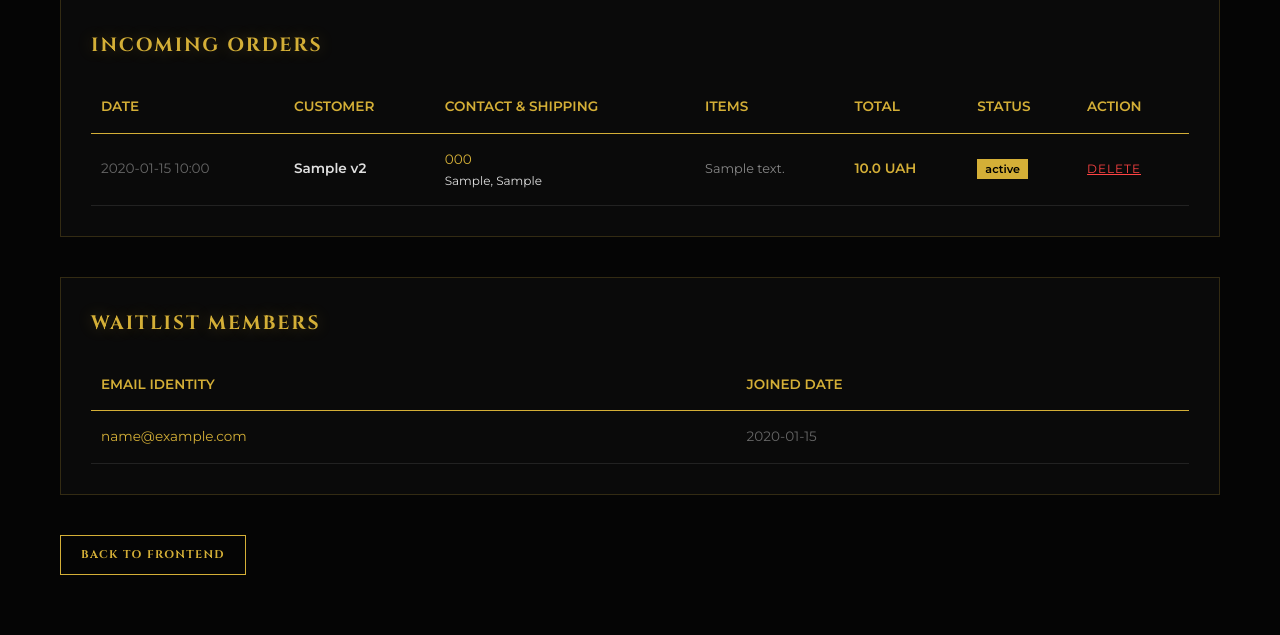
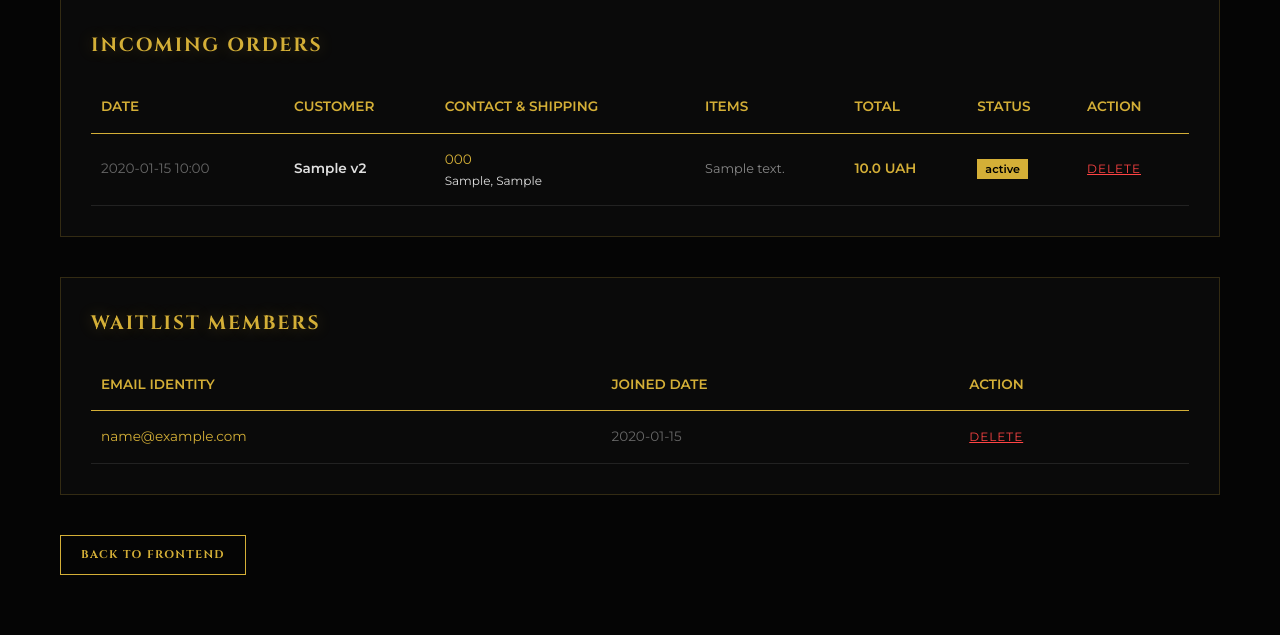
Before and after one commit to gold-dragon11/dragon_store, a Flask app: template templates/admin.html in a window 1280 px wide. Shown: the part 1078-1713 px from the top of the page. Run offline with Flask 3, Linux system fonts and the light colour scheme; the template is opened without the code that fills it: values that come from a table or form of the project are taken from there, others are empty; tables that the repository leaves empty hold one stand-in row (values such as "Sample post").

Commit message:
Admin: Added delete button for waitlist

```diff
--- a/app.py
+++ b/app.py
@@ -223,6 +223,14 @@ def admin_delete_order(order_id):
     db.session.commit()
     return redirect(url_for("admin_panel"))
 
+@app.route("/admin/lead/delete/<int:lead_id>")
+def admin_delete_lead(lead_id):
+    if not session.get("admin_logged_in"): return redirect(url_for("admin_login"))
+    lead = Lead.query.get_or_404(lead_id)
+    db.session.delete(lead)
+    db.session.commit()
+    return redirect(url_for("admin_panel"))
+
 @app.route("/admin/logout")
 def admin_logout():
     session.pop("admin_logged_in", None); return redirect(url_for("admin_login"))
--- a/templates/admin.html
+++ b/templates/admin.html
@@ -140,13 +140,16 @@
                     <tr>
                         <th>Email Identity</th>
                         <th>Joined Date</th>
-                    </tr>
+                        <th>Action</th> </tr>
                 </thead>
                 <tbody>
                     {% for lead in leads %}
                     <tr>
                         <td style="color: #d4af37;">{{ lead.email }}</td>
                         <td style="color: #666;">{{ lead.created_at.strftime('%Y-%m-%d') }}</td>
+                        <td>
+                            <a href="{{ url_for('admin_delete_lead', lead_id=lead.id) }}" class="btn-del" onclick="return confirm('Delete this email from waitlist?')">DELETE</a>
+                        </td>
                     </tr>
                     {% endfor %}
                 </tbody>
```
